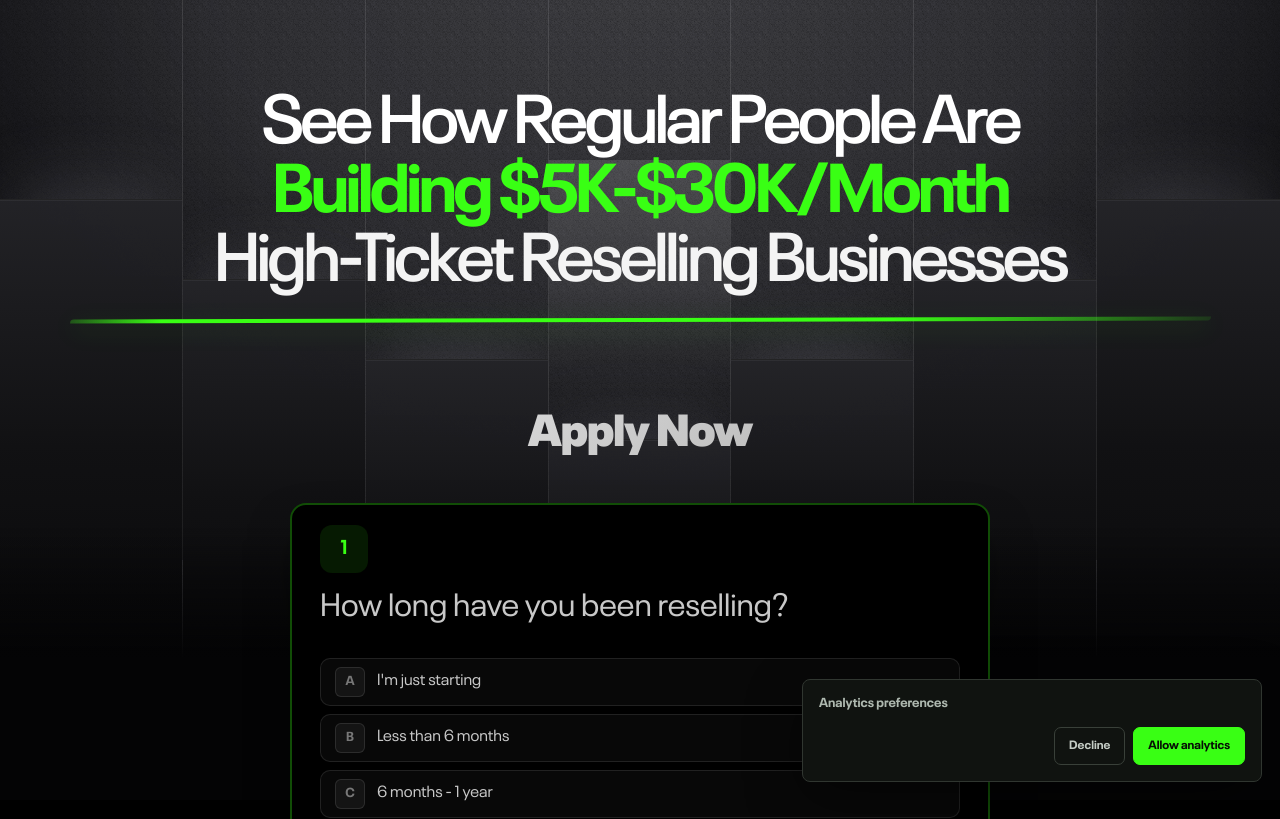
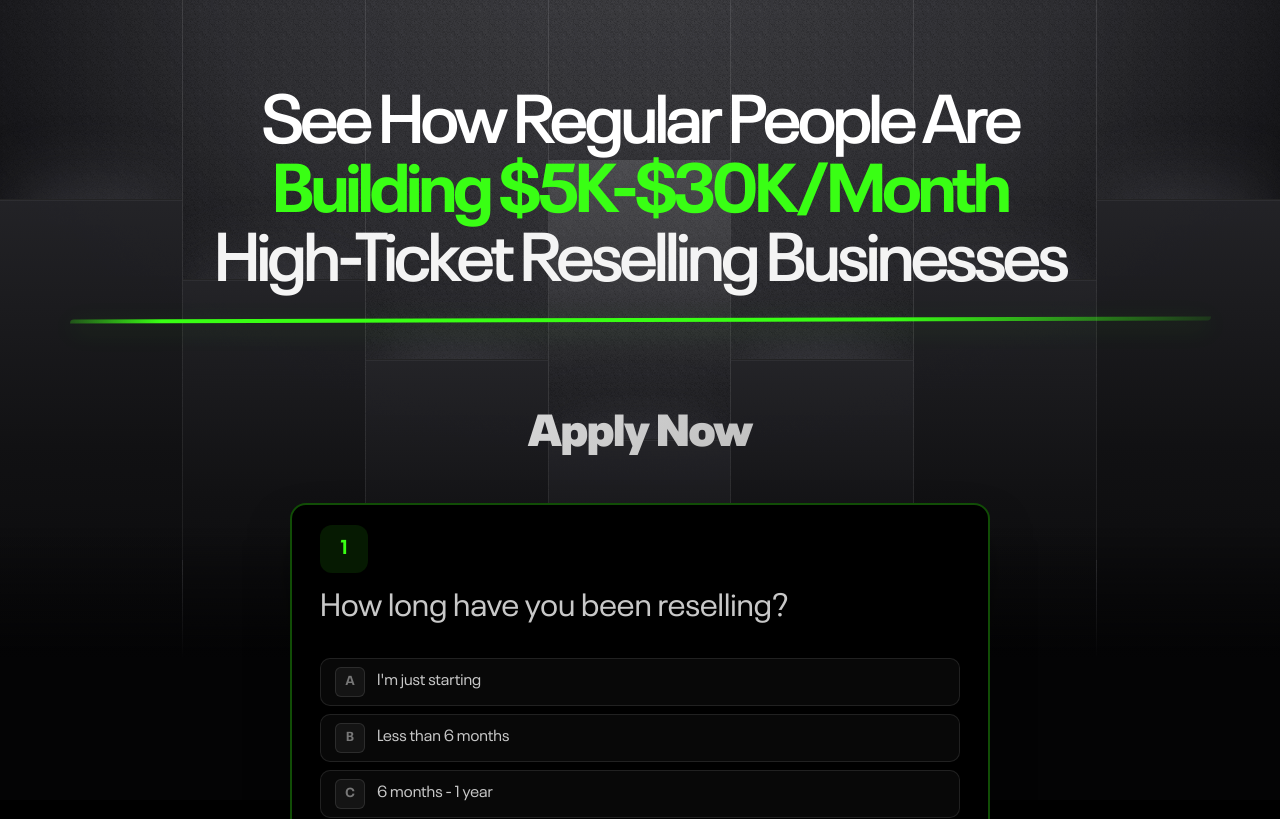
Before and after one commit to odhasu/ai-influencers, a Next.js app: page / in a window 1280 px wide. Shown: the top 819 px of the page. Built offline with nearby package versions, Linux system fonts and the light colour scheme; no server answers; the database is empty.

Commit message:
fix: remove public analytics consent overlay

```diff
--- a/app/layout.tsx
+++ b/app/layout.tsx
@@ -1,5 +1,4 @@
 import type { Metadata } from "next";
-import { AnalyticsConsent } from "@/components/analytics-consent";
 import { AnalyticsPageTracker } from "@/components/analytics-page-tracker";
 import "react-international-phone/style.css";
 import "./globals.css";
@@ -15,7 +14,6 @@ export default function RootLayout({ children }: Readonly<{ children: React.Reac
       <body>
         {children}
         <AnalyticsPageTracker />
-        <AnalyticsConsent />
       </body>
     </html>
   );
```
